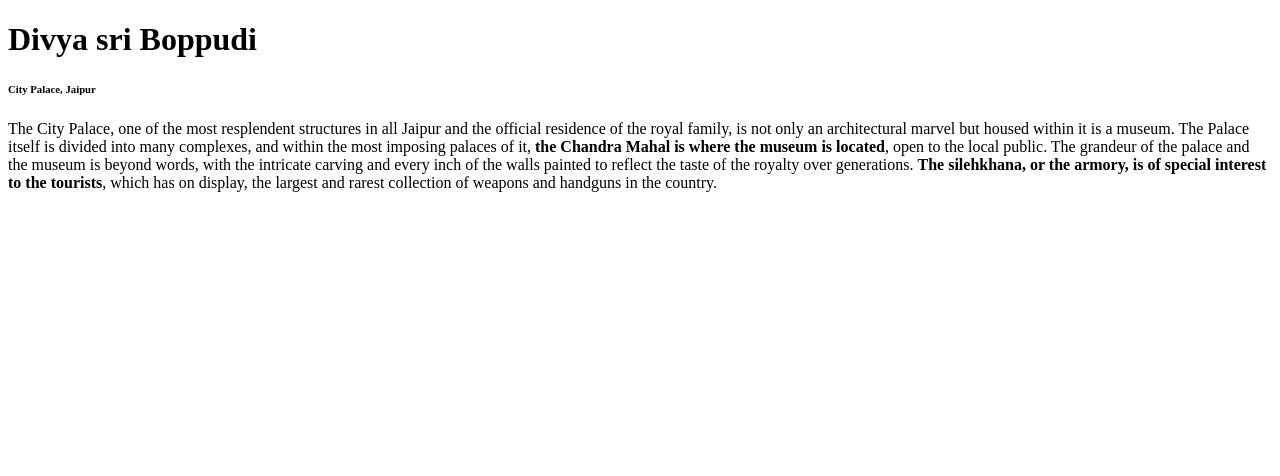
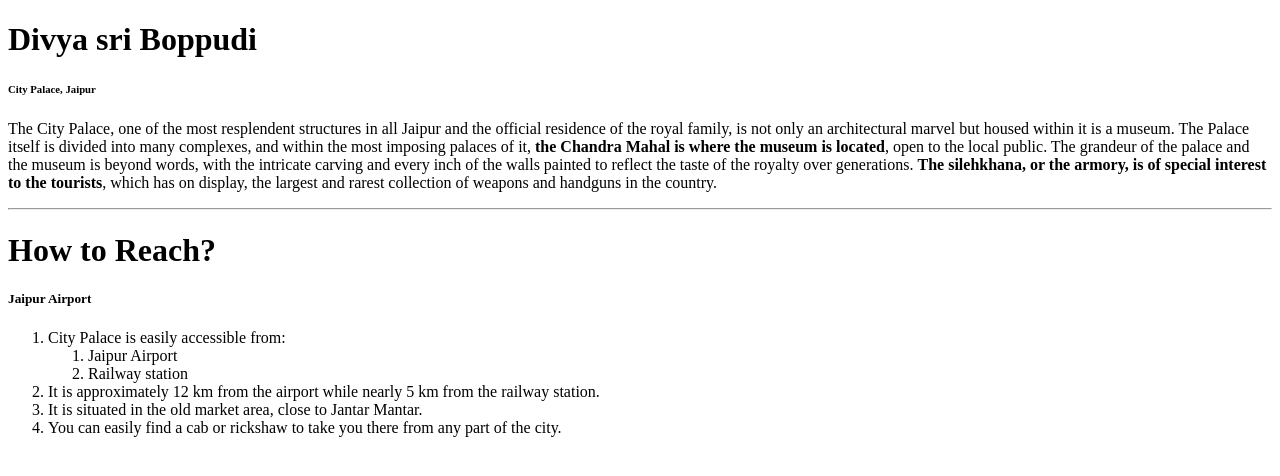
Before and after one commit to 44-563-Web-Apps-F22/44563-webapps-assignment-3-DivyaSriBoppudi, a plain HTML site: page index.html in a window 1280 px wide. Drawn offline with Linux system fonts and the light colour scheme.

Commit message:
Added directions for the museum

```diff
--- a/index.html
+++ b/index.html
@@ -14,5 +14,18 @@
             of special interest to the tourists</b>, which has on display, the largest and rarest collection of weapons and
             handguns in the country.
         </p>
+        <hr>
+        <h1>How to Reach?</h1>
+        <h5>Jaipur Airport</h5>
+        <ol>
+            <li>City Palace is easily accessible from:</li>
+            <ol>
+                <li>Jaipur Airport</li>
+                <li>Railway station</li>
+            </ol>
+            <li>It is approximately 12 km from the airport while nearly 5 km from the railway station.</li>
+            <li>It is situated in the old market area, close to Jantar Mantar.</li>
+            <li>You can easily find a cab or rickshaw to take you there from any part of the city.</li>
+        </ol>
     </body>
 </html>
```
